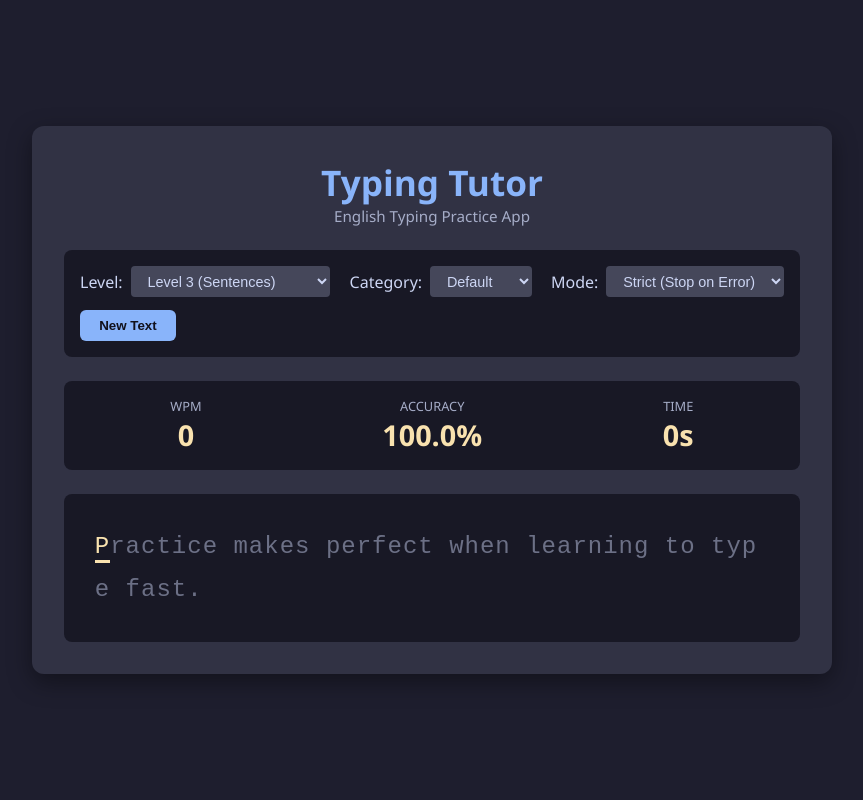
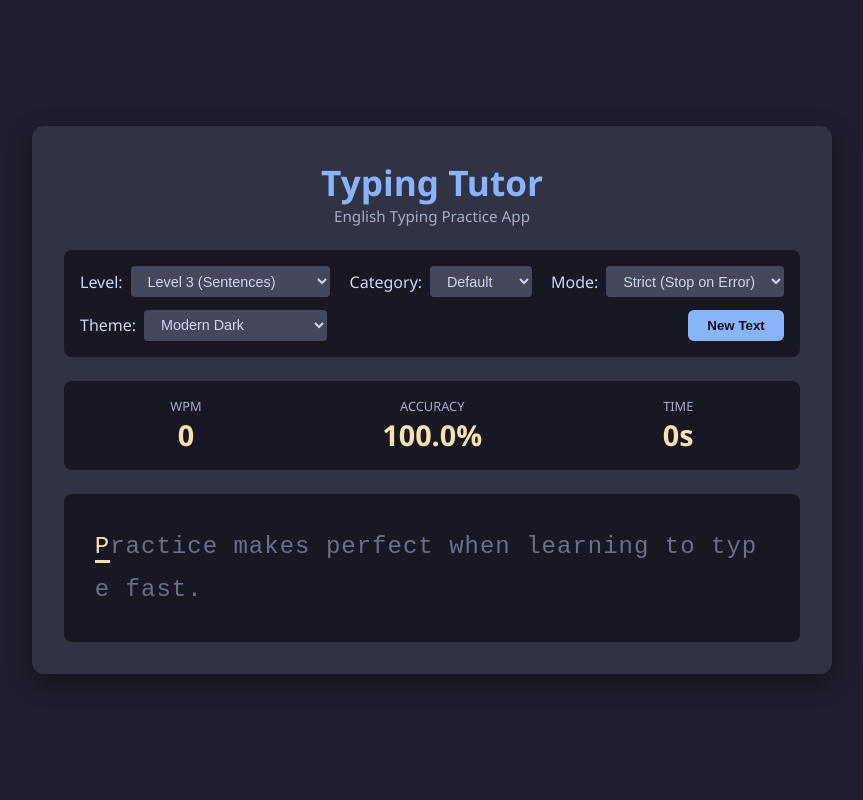
Before and after one commit to mysweetlatte201051/TypingTutor, a Flask app: page / in a window 1280 px wide. Shown: the whole page, without its empty margins (208-1071 px from the left). Run offline with Flask 3, Linux system fonts and the light colour scheme.

Commit message:
feat: Add System 7 retro Mac theme switcher
- Add CSS variables and data-theme="system7" retro styles in style.css
- Add theme select dropdown in index.html
- Save selected theme preference in localStorage via main.js

```diff
--- a/static/css/style.css
+++ b/static/css/style.css
@@ -191,3 +191,82 @@ select {
     font-size: 1.2rem;
     margin-bottom: 0.8rem;
 }
+
+/* --- テーマ変数定義 --- */
+:root {
+    --bg-color: #1e1e2e;
+    --card-bg: #313244;
+    --panel-bg: #181825;
+    --text-color: #cdd6f4;
+    --accent-color: #89b4fa;
+    --btn-bg: #89b4fa;
+    --btn-text: #11111b;
+    --correct-color: #a6e3a1;
+    --incorrect-color: #f38ba8;
+    --cursor-color: #f9e2af;
+    --font-family: 'Segoe UI', Tahoma, Geneva, Verdana, sans-serif;
+}
+
+/* 90年代 System 7 風レトロMacテーマ */
+[data-theme="system7"] {
+    --bg-color: #7f7f7f;
+    --card-bg: #dddddd;
+    --panel-bg: #ffffff;
+    --text-color: #000000;
+    --accent-color: #000000;
+    --btn-bg: #dddddd;
+    --btn-text: #000000;
+    --correct-color: #008800;
+    --incorrect-color: #cc0000;
+    --cursor-color: #000000;
+    --font-family: 'Geneva', 'Chicago', 'Monaco', 'Courier New', monospace;
+}
+
+/* System 7テーマ適用時のカード枠線・立体ウィンドウ装飾 */
+[data-theme="system7"] .container {
+    border: 2px solid #000000;
+    box-shadow: 4px 4px 0px #000000;
+    border-radius: 0;
+}
+
+[data-theme="system7"] header h1 {
+    font-family: 'Chicago', 'Geneva', monospace;
+    color: #000000;
+    text-transform: uppercase;
+    letter-spacing: 2px;
+}
+
+[data-theme="system7"] .control-panel,
+[data-theme="system7"] .stats-board,
+[data-theme="system7"] .typing-container {
+    border: 2px solid #000000;
+    box-shadow: inset 1px 1px 0px #ffffff, inset -1px -1px 0px #888888;
+    border-radius: 0;
+    background-color: #ffffff;
+}
+
+[data-theme="system7"] .btn {
+    border: 2px solid #000000;
+    border-radius: 0;
+    box-shadow: 2px 2px 0px #000000;
+    font-family: inherit;
+    text-transform: uppercase;
+}
+
+[data-theme="system7"] .btn:active {
+    box-shadow: none;
+    transform: translate(2px, 2px);
+}
+
+[data-theme="system7"] select {
+    border: 2px solid #000000;
+    border-radius: 0;
+    background-color: #ffffff;
+    color: #000000;
+}
+
+[data-theme="system7"] .char-current {
+    border-bottom: 3px solid #000000;
+    background-color: #bbbbbb;
+    color: #000000;
+}
--- a/static/js/main.js
+++ b/static/js/main.js
@@ -185,3 +185,22 @@ document.addEventListener("DOMContentLoaded", () => {
     // 初期起動
     loadText();
 });
+
+// テーマ選択要素
+const themeSelect = document.getElementById("themeSelect");
+
+// 初期テーマ読み込み (localStorage に保存されていれば適用)
+const savedTheme = localStorage.getItem("typing_tutor_theme") || "dark";
+document.documentElement.setAttribute("data-theme", savedTheme);
+if (themeSelect) {
+    themeSelect.value = savedTheme;
+}
+
+// テーマ切り替えイベント
+if (themeSelect) {
+    themeSelect.addEventListener("change", (e) => {
+        const selectedTheme = e.target.value;
+        document.documentElement.setAttribute("data-theme", selectedTheme);
+        localStorage.setItem("typing_tutor_theme", selectedTheme);
+    });
+}
--- a/templates/index.html
+++ b/templates/index.html
@@ -36,6 +36,13 @@
                 <select id="modeSelect">
                     <option value="strict">Strict (Stop on Error)</option>
                     <option value="free">Free (Flowing)</option>
+                </select>
+            </div>
+            <div class="control-group">
+                <label for="themeSelect">Theme:</label>
+                <select id="themeSelect">
+                    <option value="dark">Modern Dark</option>
+                    <option value="system7">Mac System 7 (1991)</option>
                 </select>
             </div>
             <button id="restartBtn" class="btn">New Text</button>
```
